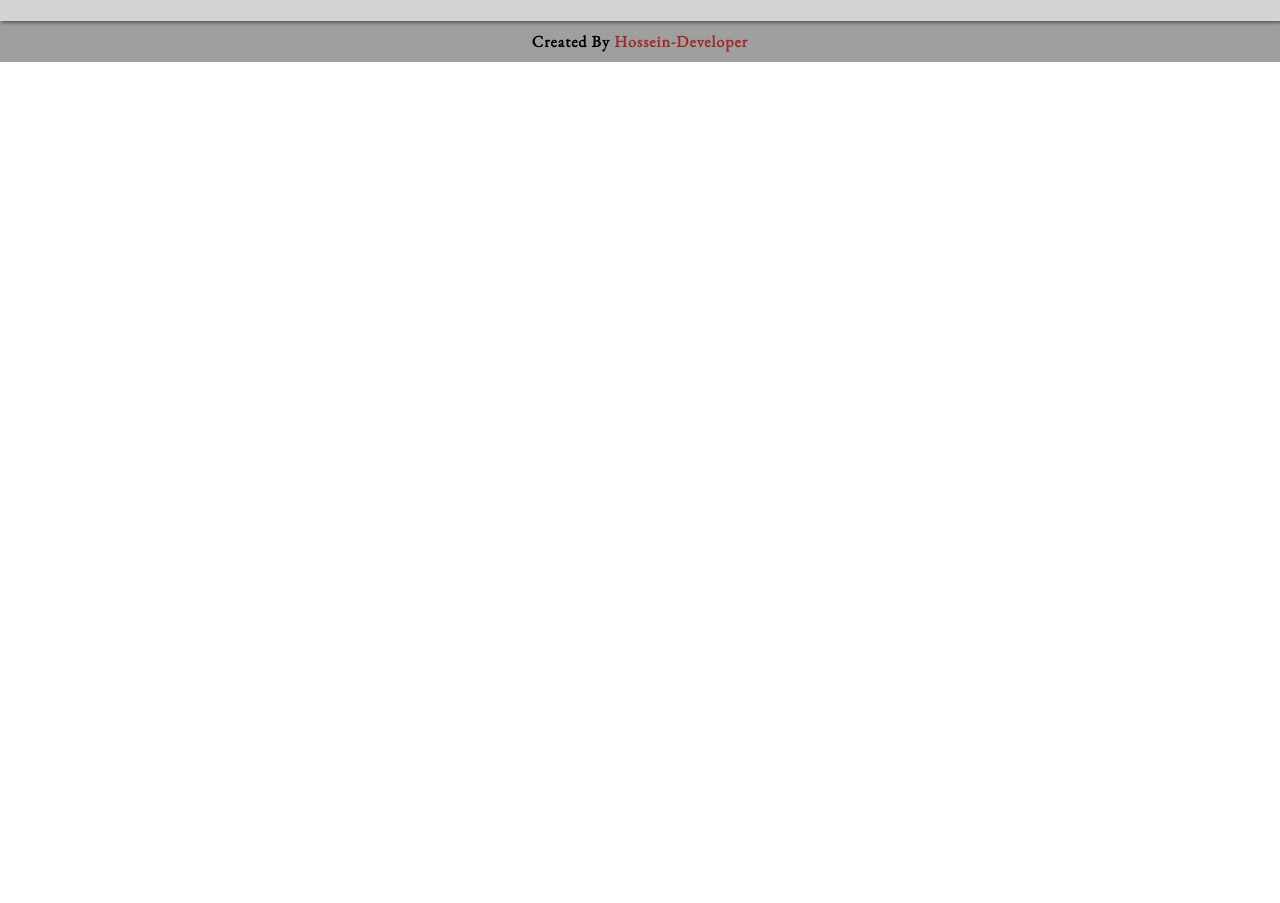
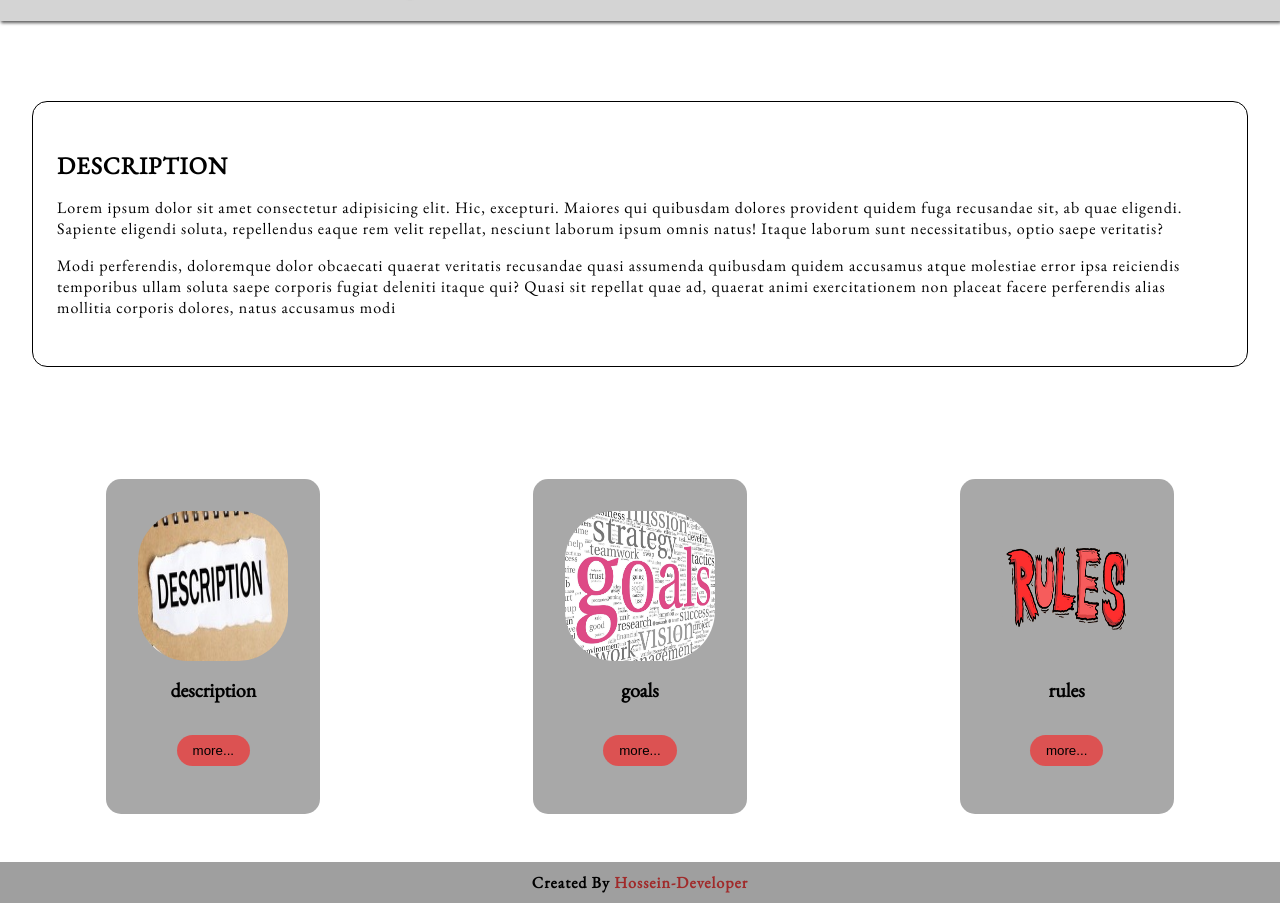
Before and after one commit to Hossein-Haghshenas/WebSite-With-FlexBox, a plain HTML site: page index.html in a window 1280 px wide. Shown: the part 62-965 px from the top of the page. Before the commit the page ends 800 px from the top, so only its background shows below. Drawn offline with nearby package versions, Linux system fonts and the light colour scheme; a web font is replaced by a local one.

Commit message:
Create description section

```diff
--- a/assets/css/style.css
+++ b/assets/css/style.css
@@ -24,6 +24,7 @@ li {
 .header-menu {
   display: flex;
   justify-content: center;
+  flex-wrap: wrap;
   padding: 1rem;
   background: rgba(53, 53, 53, 0.212);
   box-shadow: 1px 2px 3px #5c5c5c;
@@ -46,6 +47,55 @@ li {
 
 /* header-menu-end */
 
+/* description-start*/
+.description-text-box {
+  border: 1px solid black;
+  border-radius: 15px;
+  margin: 5rem 2rem;
+  padding: 3rem 1.5rem;
+  letter-spacing: 1px;
+}
+.description-text-box p {
+  font-size: 16px;
+  margin-top: 1rem;
+}
+.description-cards {
+  display: flex;
+  justify-content: space-around;
+  flex-wrap: wrap;
+  margin-bottom: 1rem;
+}
+.card {
+  text-align: center;
+  background: #5c5c5c88;
+  padding: 2rem;
+  margin: 2rem 0;
+  border-radius: 15px;
+}
+.card-img {
+  width: 150px;
+  height: 150px;
+  border-radius: 50px;
+}
+.card-text {
+  font-size: 20px;
+  font-weight: 600;
+  margin: 1rem 0;
+}
+.card-btn {
+  padding: 0.5rem 1rem;
+  background-color: rgba(255, 27, 27, 0.603);
+  margin: 1rem;
+  border-radius: 20px;
+  border: none;
+  outline: none;
+  cursor: pointer;
+  transition: all 0.4s ease;
+}
+.card-btn:hover {
+  background-color: rgba(255, 0, 0, 0.699);
+}
+/* description-end*/
 /* footer-start */
 footer {
   text-align: center;
--- a/index.html
+++ b/index.html
@@ -9,8 +9,8 @@
     <title>Document</title>
   </head>
   <body>
+    <!-- header -->
     <header>
-      <!-- header menu -->
       <nav>
         <ul class="header-menu">
           <li><a href="#">Description</a></li>
@@ -20,7 +20,67 @@
         </ul>
       </nav>
     </header>
-    <main></main>
+
+    <!-- main-description -->
+    <main>
+      <section class="description">
+        <section class="description-text-box">
+          <h2>DESCRIPTION</h2>
+          <p>
+            Lorem ipsum dolor sit amet consectetur adipisicing elit. Hic,
+            excepturi. Maiores qui quibusdam dolores provident quidem fuga
+            recusandae sit, ab quae eligendi. Sapiente eligendi soluta,
+            repellendus eaque rem velit repellat, nesciunt laborum ipsum omnis
+            natus! Itaque laborum sunt necessitatibus, optio saepe veritatis?
+          </p>
+          <p>
+            Modi perferendis, doloremque dolor obcaecati quaerat veritatis
+            recusandae quasi assumenda quibusdam quidem accusamus atque
+            molestiae error ipsa reiciendis temporibus ullam soluta saepe
+            corporis fugiat deleniti itaque qui? Quasi sit repellat quae ad,
+            quaerat animi exercitationem non placeat facere perferendis alias
+            mollitia corporis dolores, natus accusamus modi
+          </p>
+        </section>
+        <section class="description-cards">
+          <section class="card">
+            <figure>
+              <img
+                class="card-img"
+                src="assets/image/description.jpg"
+                alt="description"
+              />
+              <figcaption class="card-text">description</figcaption>
+            </figure>
+            <button class="card-btn">more...</button>
+          </section>
+          <section class="card">
+            <figure>
+              <img
+                class="card-img"
+                src="assets/image/goalsetting.jpg"
+                alt="goals"
+              />
+              <figcaption class="card-text">goals</figcaption>
+            </figure>
+            <button class="card-btn">more...</button>
+          </section>
+          <section class="card">
+            <figure>
+              <img
+                class="card-img"
+                src="assets/image/p085mwhc.png"
+                alt="rules"
+              />
+              <figcaption class="card-text">rules</figcaption>
+            </figure>
+            <button class="card-btn">more...</button>
+          </section>
+        </section>
+      </section>
+    </main>
+
+    <!-- footer -->
     <footer>
       <p>
         Created By
```
